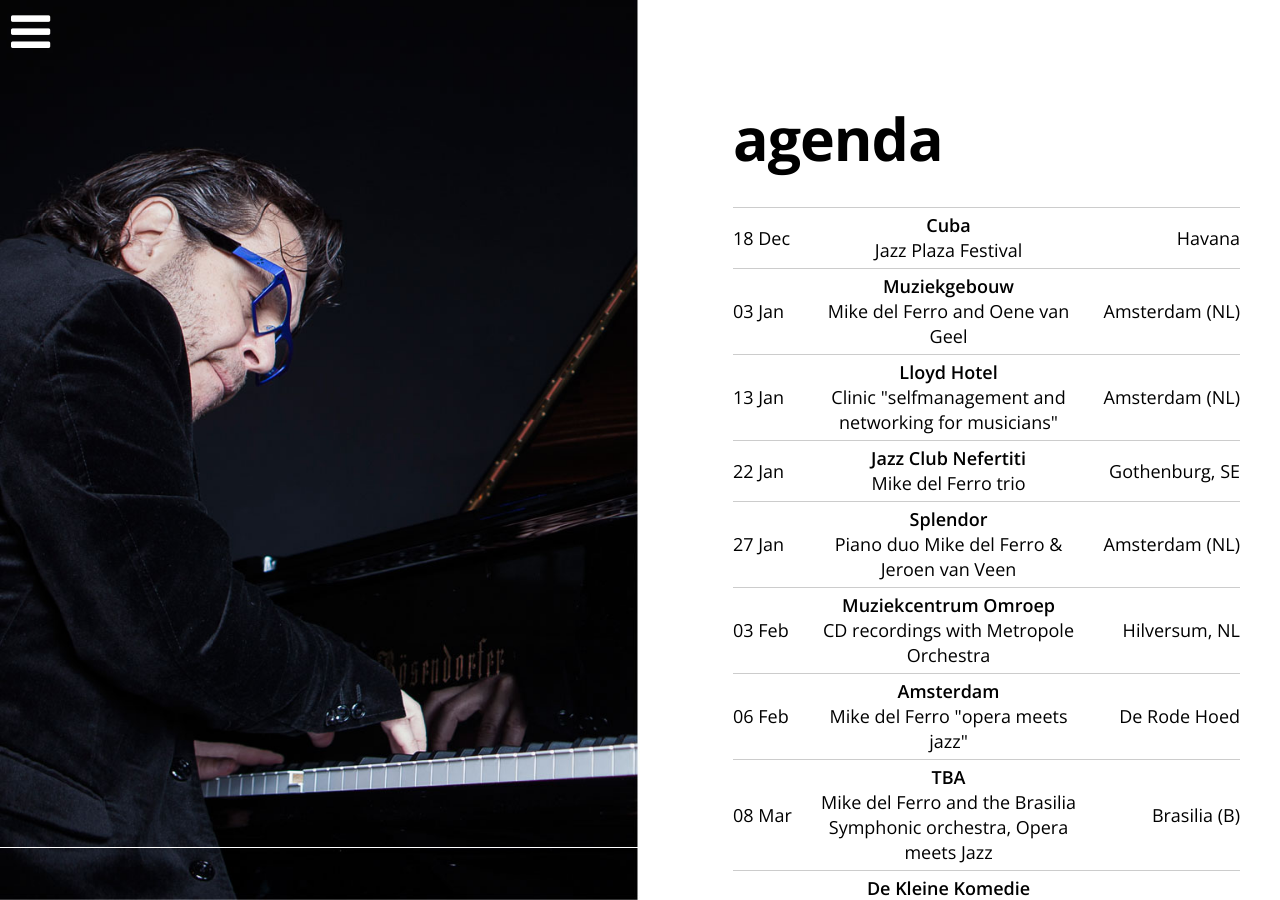
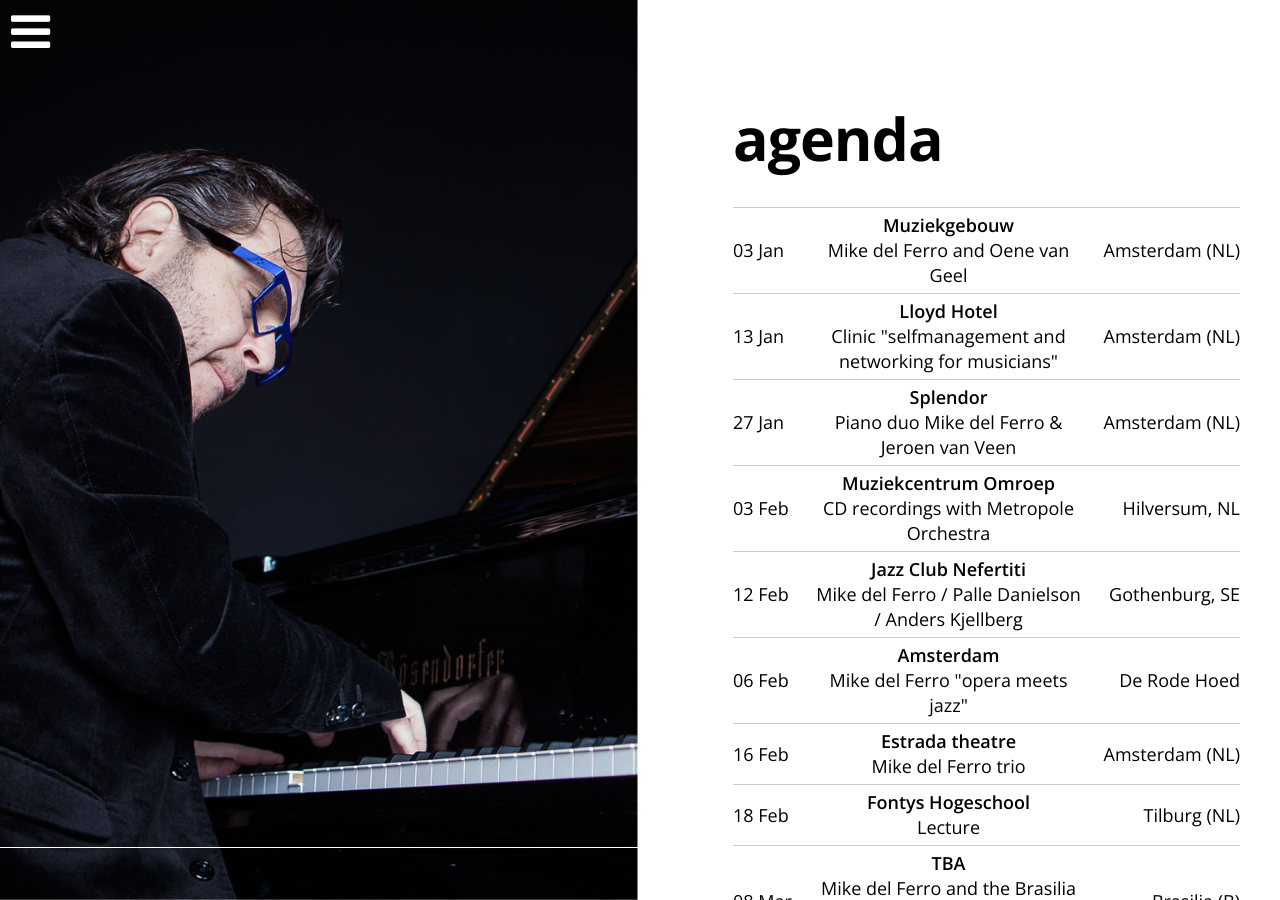
Before and after one commit to mikedelferro/website, a Jekyll site: the page built from agenda.html, in a window 1280 px wide and 900 px high. Built offline with Jekyll 4.4.1, drawn with Linux system fonts in a browser that asks for light colours; nearby versions of some CDN libraries.

Commit message:
Updated '/_config.yml' via CloudCannon

```diff
--- a/_config.yml
+++ b/_config.yml
@@ -1,9 +1,4 @@
 gigs:
-  - title: Jazz Plaza Festival
-    date: 2015-12-18T20:00:00.000Z
-    location: Havana
-    venue: Cuba
-    url: Mike del Ferro trio
   - title: Mike del Ferro and Oene van Geel
     date: 2016-01-03T14:00:00.000Z
     location: Amsterdam (NL)
@@ -14,11 +9,6 @@ gigs:
     location: Amsterdam (NL)
     venue: Lloyd Hotel
     url: 'http://www.musicmotion.nl'
-  - title: Mike del Ferro trio
-    date: 2016-01-22T08:00:00.000Z
-    location: 'Gothenburg, SE'
-    venue: Jazz Club Nefertiti
-    url: ''
   - title: 'Piano duo Mike del Ferro & Jeroen van Veen'
     date: 2016-01-27T20:00:00.000Z
     location: Amsterdam (NL)
@@ -29,10 +19,25 @@ gigs:
     location: 'Hilversum, NL'
     venue: Muziekcentrum Omroep
     url: ''
+  - title: Mike del Ferro / Palle Danielson / Anders Kjellberg
+    date: 2016-02-12T08:00:00.000Z
+    location: 'Gothenburg, SE'
+    venue: Jazz Club Nefertiti
+    url: ''
   - title: 'Mike del Ferro "opera meets jazz"'
     date: 2016-02-06T20:00:00.000Z
     location: De Rode Hoed
     venue: Amsterdam
+    url: ''
+  - title: Mike del Ferro trio
+    date: 2016-02-16T20:00:00.000Z
+    location: Amsterdam (NL)
+    venue: Estrada theatre
+    url: ''
+  - title: Lecture
+    date: 2016-02-18T17:00:00.000Z
+    location: Tilburg (NL)
+    venue: Fontys Hogeschool
     url: ''
   - title: 'Mike del Ferro and the Brasilia Symphonic orchestra, Opera meets Jazz'
     date: 2016-03-08T20:00:00.000Z
```
